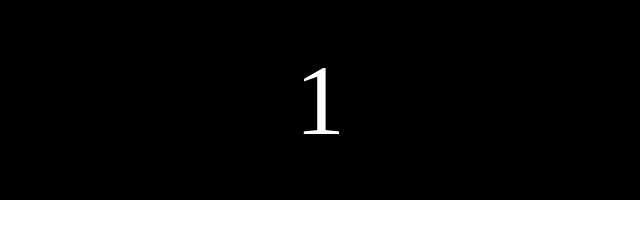
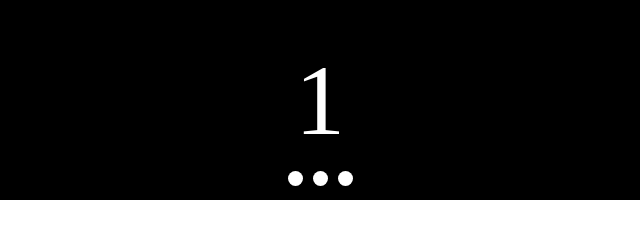
Before and after one commit to zxcvb2850/carousel, a website built with webpack: page index.html in a window 1280 px wide. Shown: the full height of the page, 320-960 px from the left. Built offline with nearby package versions, Linux system fonts and the light colour scheme.

Commit message:
add swiper btn

```diff
--- a/src/components/init.js
+++ b/src/components/init.js
@@ -1,5 +1,5 @@
 import { hasTransition, hasTouch, addEvent } from "../utils/dom"
-import { isAndroid, isIos } from "../utils/env"
+import { isAndroid, isIos, className } from "../utils/env"
 import { warn } from "../utils/debug"
 
 const DEFAULT_OPTIONS = {
@@ -71,6 +71,38 @@ export default (Swiper) => {
       this.wrapper.appendChild(first.cloneNode(true)) // 复制节点并插入节点
       this.wrapper.insertBefore(last.cloneNode(true), first) // 复制节点插入到第一个
     }
+    if (this.options.isPaginat) {
+      // 指示器
+      const fragment = document.createDocumentFragment()
+      const pagination = document.createElement("div")
+      pagination.classList.add("swiper-pagination")
+      for (let i = 0; i < this._len; i++) {
+        const span = document.createElement("span")
+        span.classList.add(className(this.options.paginatClass, true))
+        span.setAttribute("data-index", i + 1)
+        pagination.appendChild(span)
+      }
+      this.pagination = pagination
+      fragment.appendChild(pagination)
+      this.el.appendChild(fragment)
+      this.showBtn()
+      addEvent(this.pagination, "touchstart", (e) => {
+        const num = Number(e.target.getAttribute("data-index"))
+        if (!this._isAnimation && Number(num) && this._index !== num) {
+          if (this.options.loop && (this._index === 1 || this._index === this._len)) {
+            if (Math.abs(num - this._index) === this._len - 1) {
+              this.animation(-this._width * (this.len - num - this._index) * ((num - this._index) > 0 ? 1 : -1))
+            } else {
+              this.animation(-this._width * (num - this._index))
+            }
+          } else {
+            this.animation(-this._width * (num - this._index))
+          }
+          this._index = num
+          this.showBtn()
+        }
+      })
+    }
   }
 
   Swiper.prototype._addDOMEvents = function () {
--- a/src/main.less
+++ b/src/main.less
@@ -21,4 +21,24 @@
         color: #FFF;
         font-size: 100px;
     }
+
+    .swiper-pagination{
+        display: flex;
+        align-items: center;
+        justify-content: center;
+        position: absolute;
+        bottom: 14px;
+        width: 100%;
+        height: 15px;
+        .swiper-pagination-bullet{
+            margin: 0 5px;
+            width: 15px;
+            height: 15px;
+            border-radius: 50%;
+            background-color: #FFF;
+            &.active{
+                background-color: #d00
+            }
+        }
+    }
 }
```
